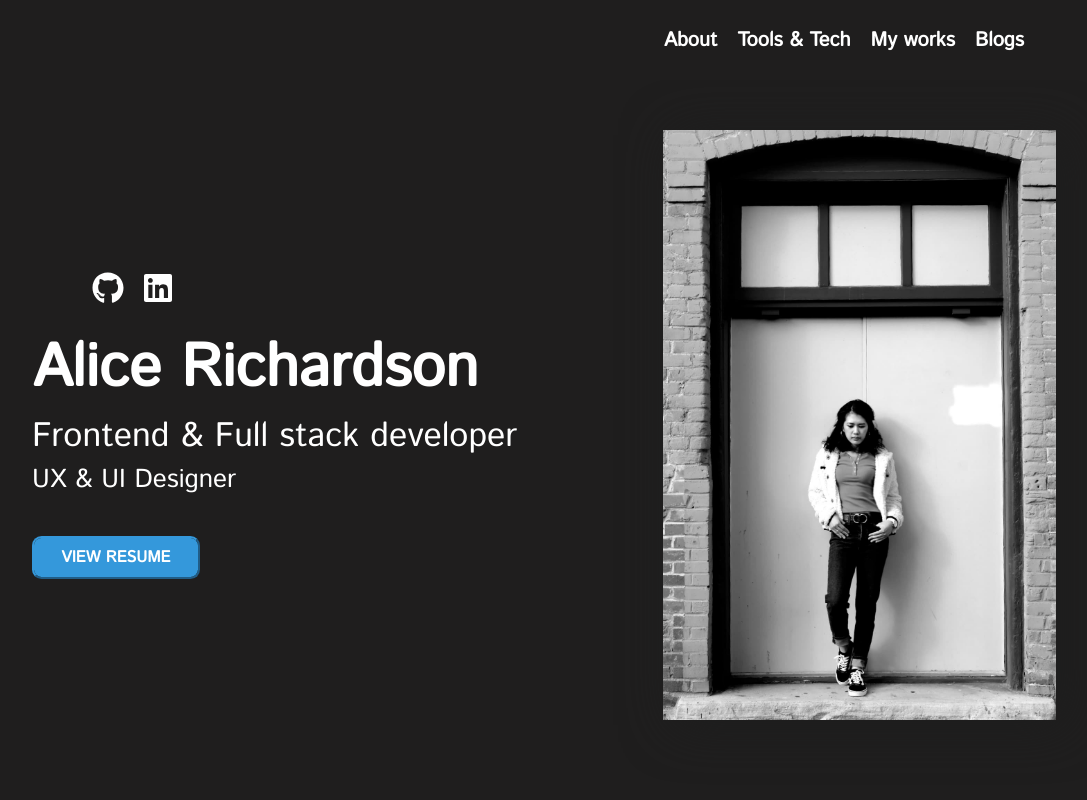
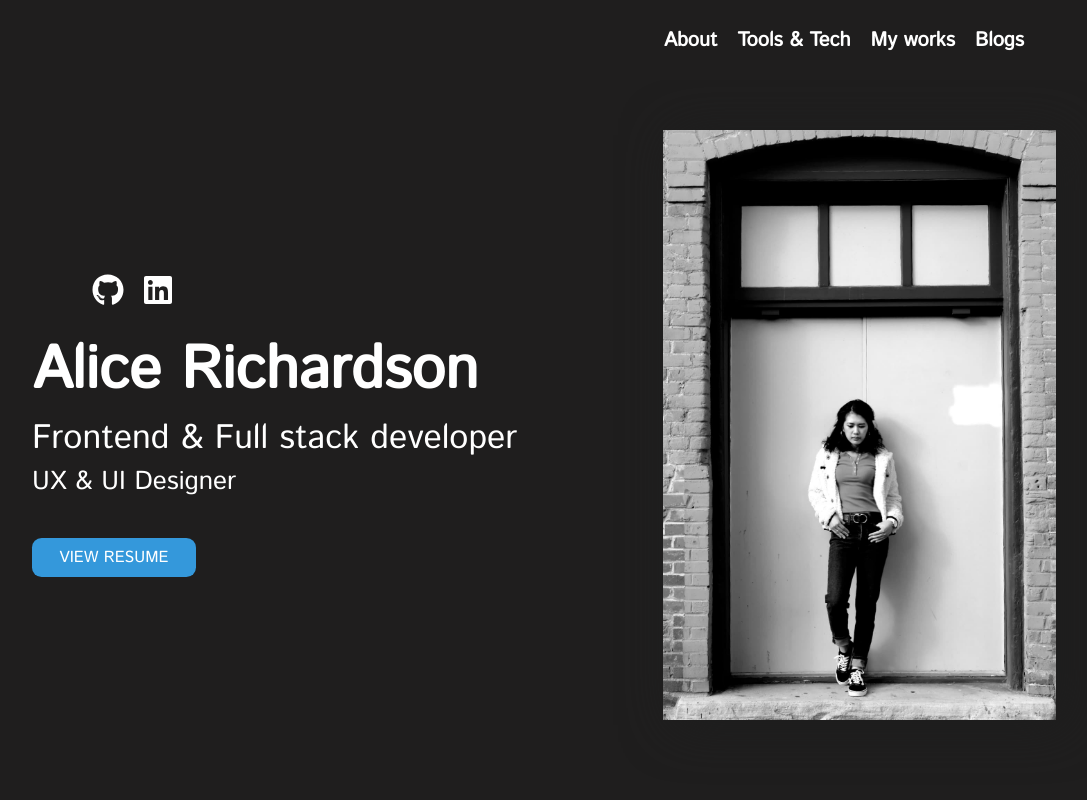
Before and after one commit to Alicerichardson28/portfolio, a React (Create React App) app: page / in a window 1280 px wide. Shown: the top 800 px of the page, without its empty margins (96-1183 px from the left). Built offline with nearby package versions, Linux system fonts and the light colour scheme.

Commit message:
change button to use just a tag then style a tag to look like a button

```diff
--- a/src/components/About.js
+++ b/src/components/About.js
@@ -13,15 +13,12 @@ export default class About extends Component {
                     <h1 className='about'>about me</h1>
                     <p className='content-about1'>
                         I am a full stack developer with a background in interior design. I am looking
-
                         for full time remote position as a Frontend developer.
                     </p>
                     <p className='content-about2'>
                         I enjoy turning complex problems into simple, beautiful and intuitive designs. I also love the
                         logic and structure of coding and always strive to write elegant and efficient code. whether it be HTML,
-
                         CSS, Javascript or React. When I'm not coding, tweeting or pushing pixels, you'll find me cooking, hiking
-
                         or at the gym.
                     </p>
                 </div>
--- a/src/components/Home.css
+++ b/src/components/Home.css
@@ -72,13 +72,27 @@
     font-family: 'Istok Web', sans-serif;
 }
 
-button {
+a {
+    text-decoration:none;
+}
+.downloadResume{
+    color: white;
+    border-color: #3498db;
+    font-family: 'Istok Web', sans-serif;
+    font-weight: 600;
+    color: #fff;
+    box-shadow:
+        0 0 40px 40px#3498db inset, 0 0 0 0 #3498db;
+    transition: all 150ms ease-in-out;
+
     box-sizing: border-box;
     appearance: none;
     background-color: transparent;
     border-radius: 0.6em;
     cursor: pointer;
     display: flex;
+    justify-content: center;
+    align-items: center;
     font-size: 1rem;
     font-weight: 400;
     line-height: 1;
@@ -89,26 +103,9 @@ button {
     text-transform: uppercase;
 }
 
-.button {
-    border-color: #3498db;
-    font-family: 'Istok Web', sans-serif;
-    font-weight: 600;
-    color: #fff;
-    box-shadow:
-        0 0 40px 40px#3498db inset, 0 0 0 0 #3498db;
-    transition: all 150ms ease-in-out;
-}
-
-.button:hover {
+.downloadResume:hover {
     box-shadow:
         0 0 10px 0 #3498db inset, 0 0 10px 4px #3498db;
-}
-
-a {
-    text-decoration:none;
-}
-.downloadResume{
-    color: white;
 }
 
 .nav-list-home {
--- a/src/components/Home.js
+++ b/src/components/Home.js
@@ -43,16 +43,16 @@ function Navbar() {
                             <p className='job-title'>Frontend & Full stack developer</p>
                             <p className='job-title-h3'>UX & UI Designer</p>
                             <br></br>
-                            <button
+                            {/* <button
                                 aria-expanded="false"
-                                className='button'>
+                                className='button'> */}
                                     <a
                                     href={resume}
                                     target="_blank"
                                     rel="noopener noreferrer"
                                     className='downloadResume'>View Resume
                                     </a>
-                            </button>
+                            {/* </button> */}
                         </div>
                         <div className='photo-container'>
                             <img alt="first alice standing" className='alice1-photo' src={alice1}/>
```
